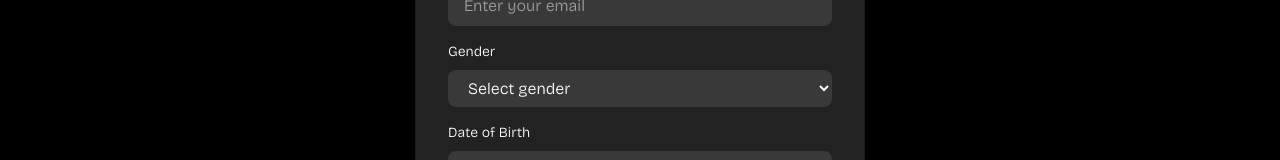
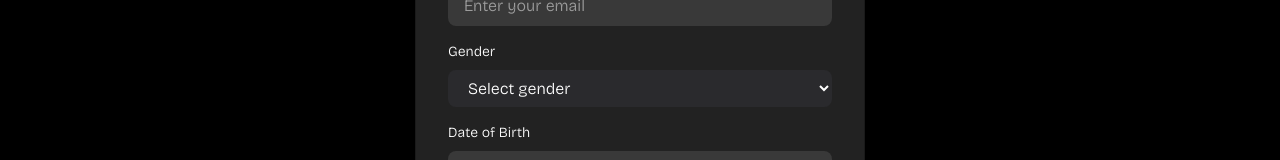
Before and after one commit to dumisa-sakhile/drug-wise, a React (Vite) app: page /auth/sign_up in a window 1280 px wide. Shown: the part 502-662 px from the top of the page. Built offline with nearby package versions, Linux system fonts and the light colour scheme; no server answers.

Commit message:
update sign_up gender select input background

```diff
--- a/src/routes/auth/sign_up.tsx
+++ b/src/routes/auth/sign_up.tsx
@@ -291,7 +291,7 @@ function RouteComponent() {
                     id="gender"
                     value={gender}
                     onChange={handleGenderChange}
-                    className="w-full bg-[rgba(255,255,255,0.1)] text-white py-2 px-4 rounded-lg focus:outline-none focus:ring-2 focus:ring-[rgba(255,255,255,0.1)]"
+                    className="w-full bg-[#2A2A2D] text-white py-2 px-4 rounded-lg focus:outline-none focus:ring-2 focus:ring-[rgba(255,255,255,0.1)]"
                     required
                     aria-invalid={!isValidGender}>
                     <option value="">Select gender</option>
```
